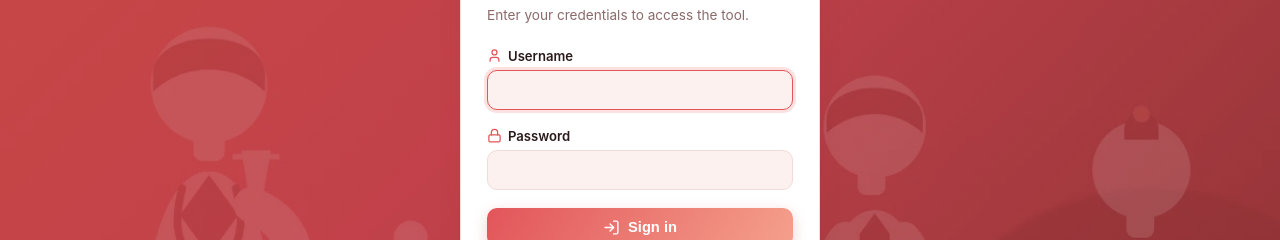
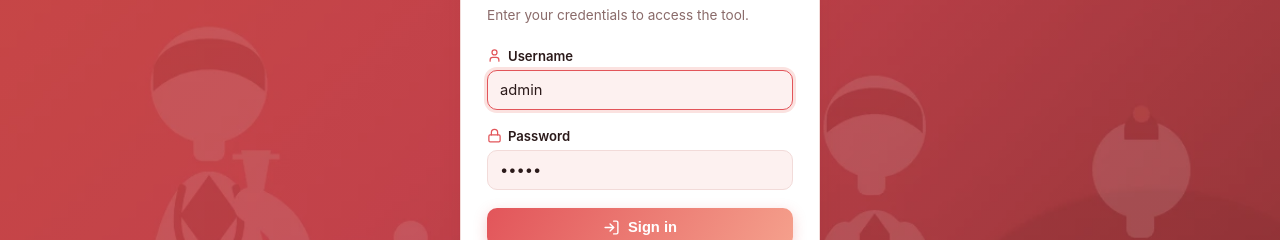
Before and after one commit to ychibani42/RecoverAI, a React (Vite) app in the folder frontend/: page / in a window 1280 px wide. Both pictures are taken after a click on the button "Enter the tool". Shown: the part 318-558 px from the top of the page. Built offline with nearby package versions, Linux system fonts and the light colour scheme.

Commit message:
Prefill demo login credentials in form Co-Authored-By: Claude Sonnet 5 <noreply@anthropic.com>

```diff
--- a/frontend/src/components/Login.jsx
+++ b/frontend/src/components/Login.jsx
@@ -7,8 +7,8 @@ import BoneIcon from './icons/BoneIcon'
 
 export default function Login({ onSuccess, onHome }) {
   const { t } = useTranslation()
-  const [username, setUsername] = useState('')
-  const [password, setPassword] = useState('')
+  const [username, setUsername] = useState('admin')
+  const [password, setPassword] = useState('admin')
   const [submitting, setSubmitting] = useState(false)
   const [error, setError] = useState('')
 
```
